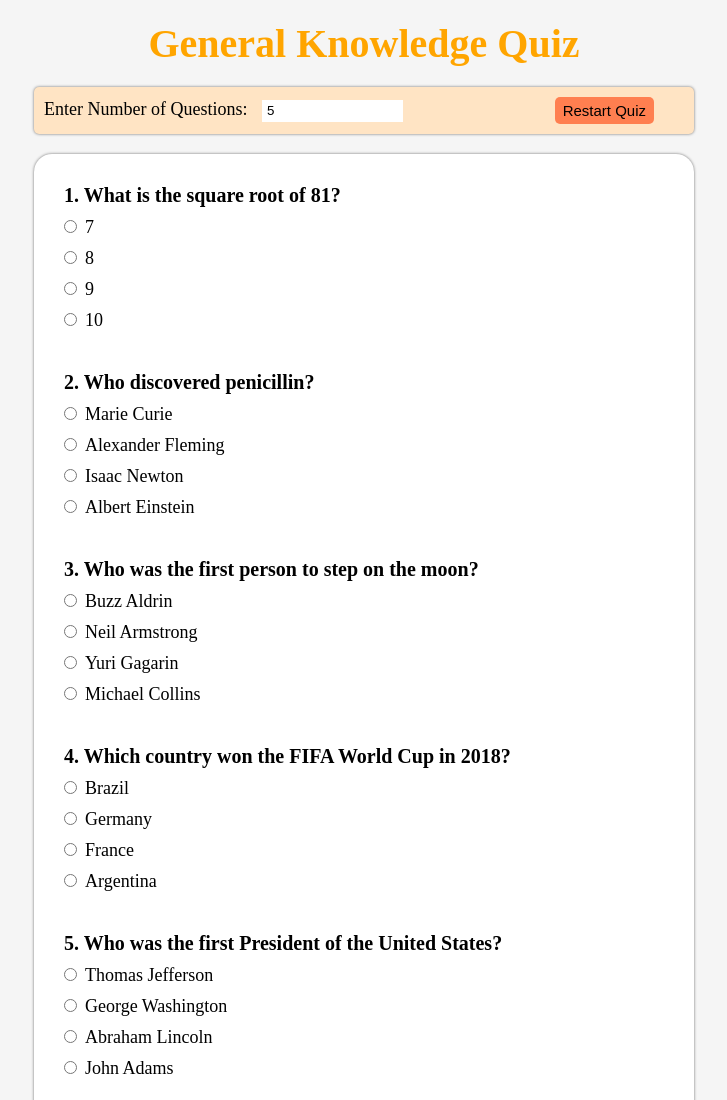
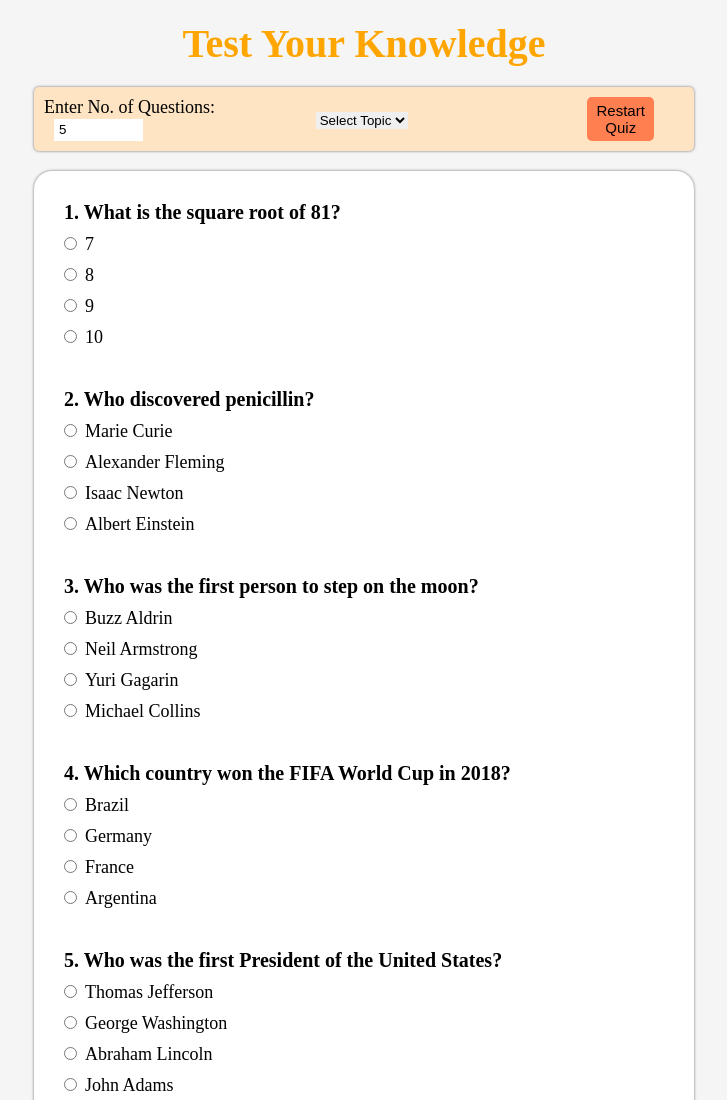
Before and after one commit to Siddharth9304/General-Knowledge-Quiz-, a plain HTML site: page index.html in a window 1280 px wide. Shown: the top 1100 px of the page, without its empty margins (276-1003 px from the left). Drawn offline with Linux system fonts and the light colour scheme.

Commit message:
Update index.html

```diff
--- a/index.html
+++ b/index.html
@@ -3,17 +3,25 @@
 <head>
     <meta charset="UTF-8">
     <meta name="viewport" content="width=device-width, initial-scale=1.0">
-    <title>G.K Quiz</title>
+    <title>Dynamic Quiz Website</title>
     <link rel="stylesheet" href="./style.css">
 </head>
 <body>
-    <h1>General Knowledge Quiz</h1>
+    <h1>Test Your Knowledge</h1>
     <div id="noQuestions">
-    <div>
-        <label for="noQuestionsInput">Enter Number of Questions:</label>
-        <input id="noQuestionsInput" type="number" name="noQuestions" min="1" max="60" value="5">
-    </div>
-    <button id="restartQuiz">Restart Quiz</button>
+        <div>
+            <label for="noQuestionsInput">Enter No. of Questions:</label>
+            <input id="noQuestionsInput" type="number" name="noQuestions" min="1" max="60" value="5">
+        </div>
+        <div>
+            <select name="topic"  id="topic" required>
+                <option value="G.K" disabled selected>Select Topic</option>
+                <option value="G.K">G.K</option>
+                <option value="Maths">Maths</option>
+                <option value="Science">Science</option>
+            </select>
+        </div>
+        <button id="restartQuiz">Restart Quiz</button>
     </div>
     <form id="quizContainer">
         <button type="submit" id="submitButton">Submit</button>
```
